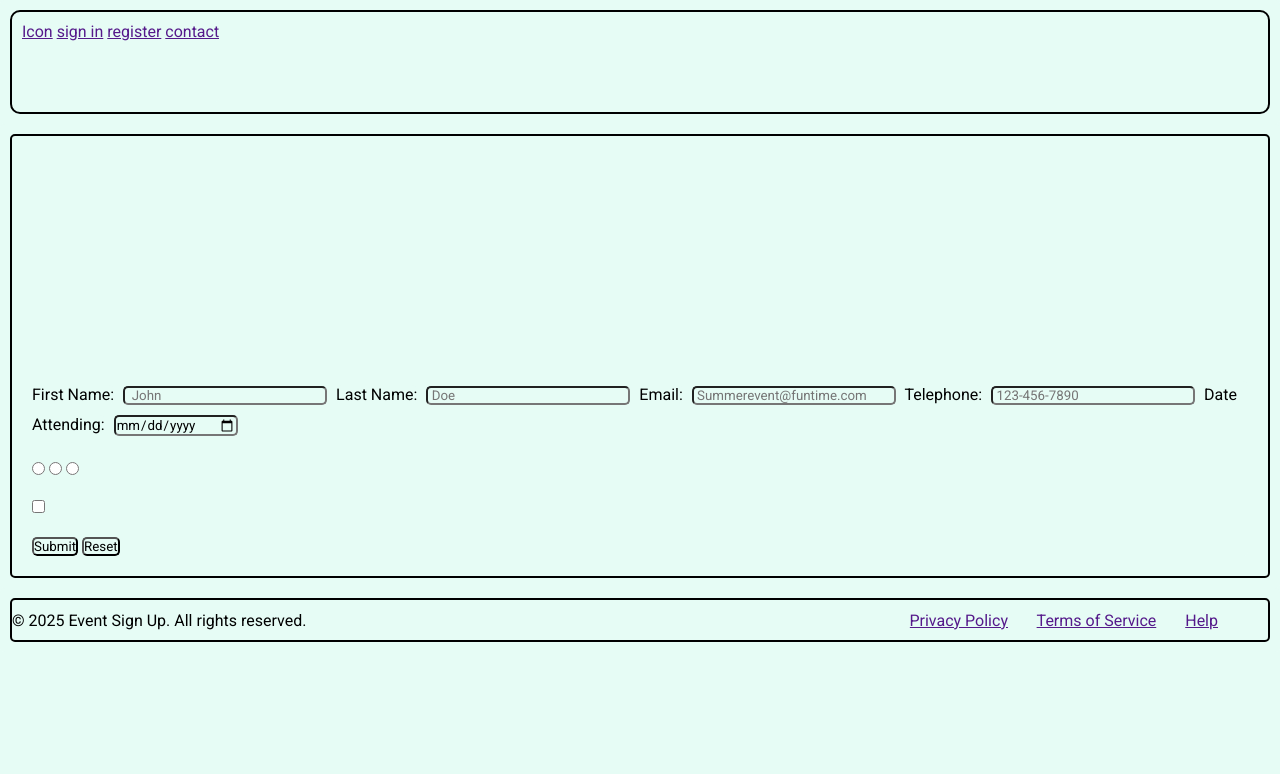
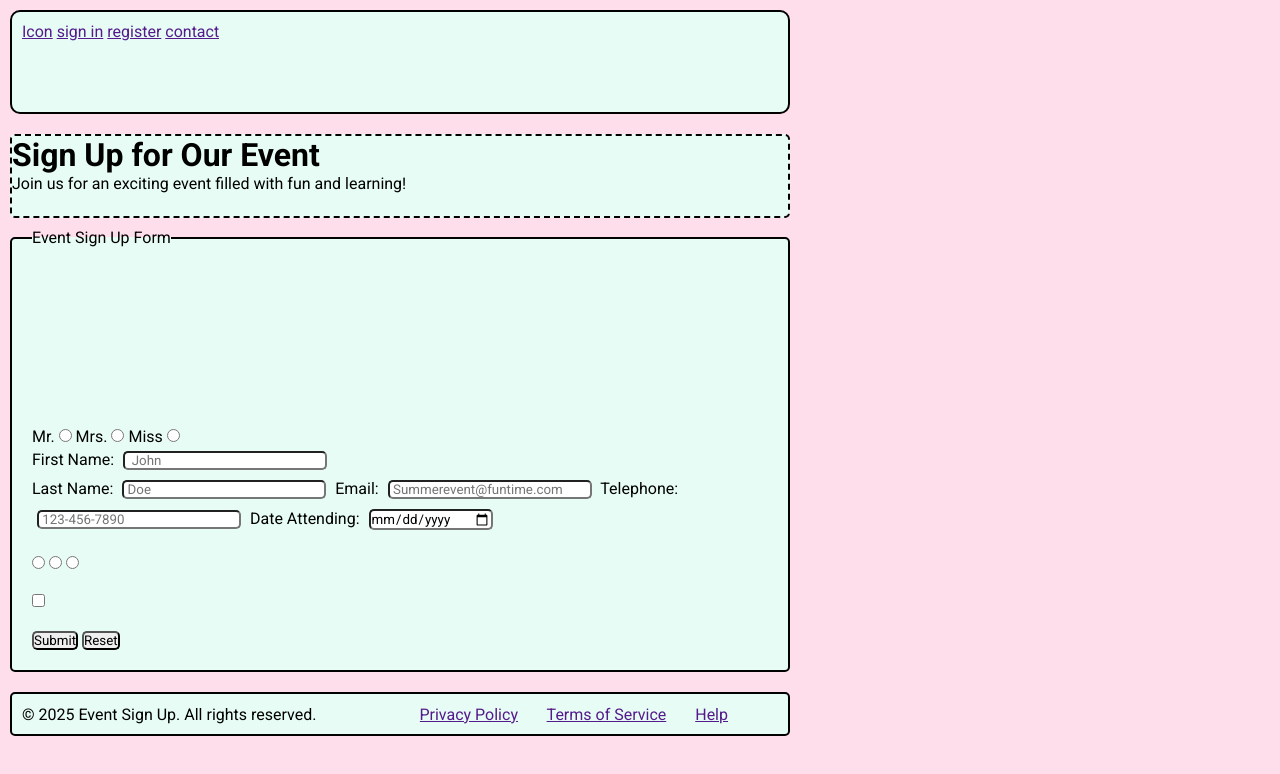
Before and after one commit to RobertGleim/module_1_lesson4_homework, a plain HTML site: page index.html in a window 1280 px wide. Drawn offline with Linux system fonts and the light colour scheme.

Commit message:
creating a branch for event info

```diff
--- a/index.html
+++ b/index.html
@@ -27,11 +27,25 @@
     </header>
 
     <main>
-        <div class="form_container">
-            <form action="" method="post">
+        <div class="main_container">
+            <h1>Sign Up for Our Event</h1>
+            <p>Join us for an exciting event filled with fun and learning!</p>
+
+        </div>
+        <fieldset class="form_container">
+            <legend>Event Sign Up Form</legend>
+            <form method="post">
+                <label for="title">Mr.</label>
+                <input type="radio" id="title" name="title">
+                <label for="title">Mrs.</label>
+                <input type="radio" id="title" name="title">
+                <label for="title">Miss</label>
+                <input type="radio" id="title" name="title">
+
+                <br>
 
                 <label for="fname"> First Name:</label>
-                <input type="text" id="fname" name="fname" placeholder=" &nbsp;John" required>
+                <input type="text" id="fname" name="fname" placeholder=" &nbsp;John" required><br>
 
 
                 <label for="lname">Last Name:</label>
@@ -71,10 +85,12 @@
                 <input type="reset" id="reset" name="">
                 <label for="reset"></label>
 
+        </fieldset>
 
 
-            </form>
-        </div>
+
+        </form>
+
     </main>
 
     <footer>
--- a/styles/style.css
+++ b/styles/style.css
@@ -1,5 +1,7 @@
 /* style colors
-background: #e6fcf5;
+background:very light teal #e6fcf5;
+background:very light pink #ffdeeb;
+
 
 
 
@@ -9,10 +11,14 @@ background: #e6fcf5;
 * {
   margin: 0px;
   padding: 0;
-  background: #e6fcf5;
+  max-width: 800px;
   overflow: hidden;
   border-radius: 5px;
   font-family: "Roboto", sans-serif;
+}
+
+body {
+    background: #ffdeeb;
 }
 
 .header_container {
@@ -23,16 +29,31 @@ background: #e6fcf5;
   padding: 10px;
   border-radius: 10px;
   overflow: hidden;
+  background-color: #e6fcf5;
+}
+
+.main_container {
+    display: flex;
+    flex-direction: column;
+    background: #e6fcf5;
+    border: 2px dashed black;
+    margin: 10px;
+    height: 10vh;
+    width: ;
+
 }
 
 .form_container {
   display: flex;
+
   align-items: end;
   border: 2px solid black;
   height: 50vh;
   margin: 10px;
   padding: 20px;
+  background-color: #e6fcf5;
 }
+
 
 /* contact info  */
 
@@ -73,6 +94,9 @@ background: #e6fcf5;
   margin: 10px;
   justify-content: space-between;
   align-items: center;
+  padding: 0px 10px 0px 10px;
+  background: #e6fcf5;
+
 
 }
 .privacy {
```
